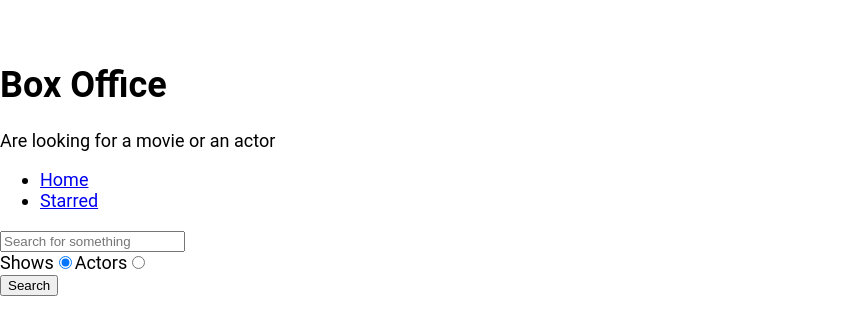
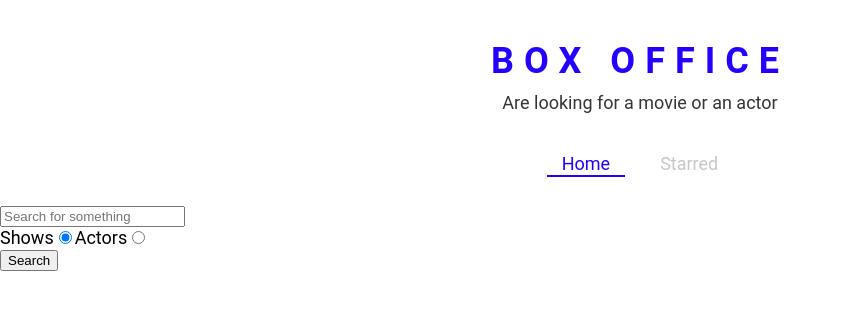
Before and after one commit to Sauvic016/box-office, a React (Create React App) app: page / in a window 1280 px wide. Shown: the top 334 px of the page, without its empty margins (0-842 px from the left). Built offline with nearby package versions, Linux system fonts and the light colour scheme; the HTML template or start-up script is replaced by a standard one.

Commit message:
defined theme for styled components and created a few styled components

```diff
--- a/src/App.js
+++ b/src/App.js
@@ -1,11 +1,20 @@
 import React from "react";
 import { Switch, Route } from "react-router-dom";
+import { ThemeProvider } from "styled-components";
 import Home from "./pages/Home";
 import Show from "./pages/Show";
 import Starred from "./pages/Starred";
 
+const theme = {
+	mainColors: {
+		blue: "#2400ff",
+		gray: "#c6c6c6",
+		dark: "#353535",
+	},
+};
 const App = () => {
 	return (
+		<ThemeProvider theme={theme}>
 			<Switch>
 				<Route exact path="/">
 					<Home />
@@ -20,6 +29,7 @@
 					<div>NOT FOUND </div>
 				</Route>
 			</Switch>
+		</ThemeProvider>
 	);
 };
 
--- a/src/components/Navs.js
+++ b/src/components/Navs.js
@@ -1,5 +1,6 @@
 import React from "react";
-import { Link } from "react-router-dom";
+import { useLocation } from "react-router-dom";
+import { NavList, LinkStyled } from "./Navs.styled";
 
 const LINKS = [
 	{
@@ -10,15 +11,25 @@
 ];
 
 const Navs = () => {
+	const location = useLocation();
+	console.log("location :>> ", location);
+
 	return (
 		<div>
-			<ul>
+			<NavList>
 				{LINKS.map((item) => (
 					<li key={item.to}>
-						<Link to={item.to}>{item.text}</Link>
+						<LinkStyled
+							to={item.to}
+							className={
+								item.to === location.pathname ? "active" : ""
+							}
+						>
+							{item.text}
+						</LinkStyled>
 					</li>
 				))}
-			</ul>
+			</NavList>
 		</div>
 	);
 };
--- /dev/null
+++ b/src/components/Navs.styled.js
@@ -0,0 +1,41 @@
+import styled from "styled-components";
+import { Link } from "react-router-dom";
+
+export const NavList = styled.ul`
+	display: flex;
+	justify-content: center;
+	list-style: none;
+	margin: 0 0 30px;
+	padding: 0;
+`;
+
+export const LinkStyled = styled(Link)`
+	margin: 0 10px;
+	padding: 3px 15px;
+	position: relative;
+	text-decoration: none;
+	color: ${({ theme }) => theme.mainColors.gray};
+	&.active {
+		color: ${({ theme }) => theme.mainColors.blue};
+		&:after {
+			content: "";
+			position: absolute;
+			display: block;
+			height: 2px;
+			left: 0%;
+			bottom: 0;
+			background-color: ${({ theme }) => theme.mainColors.blue};
+			animation: slide-in 0.3s ease-in forwards;
+			@keyframes slide-in {
+				from {
+					left: 50%;
+					width: 0;
+				}
+				to {
+					left: 0%;
+					width: 100%;
+				}
+			}
+		}
+	}
+`;
--- a/src/components/Title.js
+++ b/src/components/Title.js
@@ -1,11 +1,12 @@
 import React from "react";
+import { TitleWrapper } from "./Title.styled";
 
 const Title = ({ title, subtitle }) => {
 	return (
-		<div>
+		<TitleWrapper>
 			<h1>{title}</h1>
 			<p>{subtitle}</p>
-		</div>
+		</TitleWrapper>
 	);
 };
 
--- /dev/null
+++ b/src/components/Title.styled.js
@@ -0,0 +1,18 @@
+import styled from "styled-components";
+
+export const TitleWrapper = styled.div`
+	text-align: center;
+	margin: 0 0 40px;
+
+	h1 {
+		color: ${({ theme }) => theme.mainColors.blue};
+		letter-spacing: 10px;
+		text-transform: uppercase;
+		margin: 0 0 10px;
+	}
+
+	p {
+		color: ${({ theme }) => theme.mainColors.dark};
+		margin: 0;
+	}
+`;
```
Lines whose indentation alone changed are shown as unchanged.
